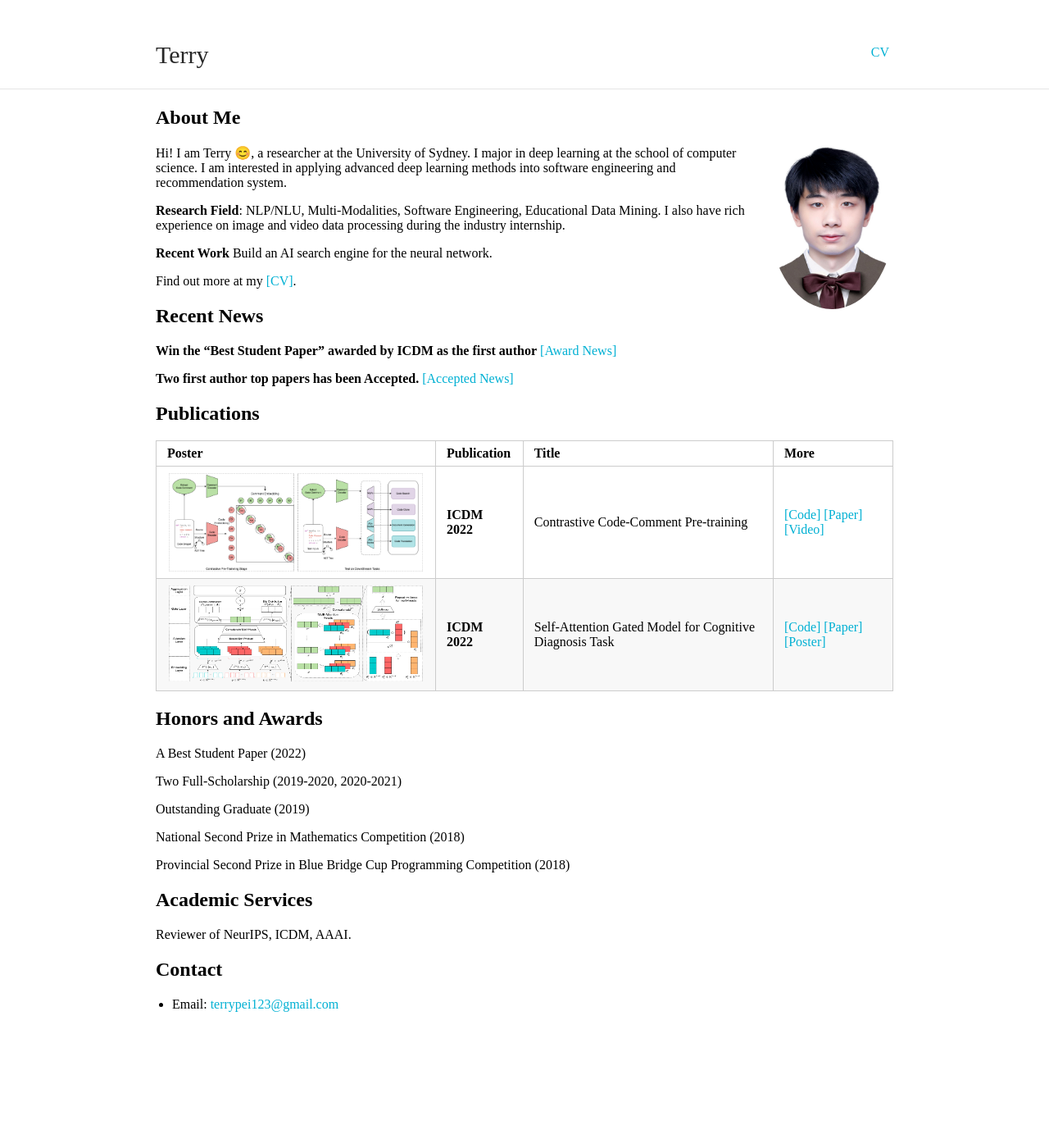
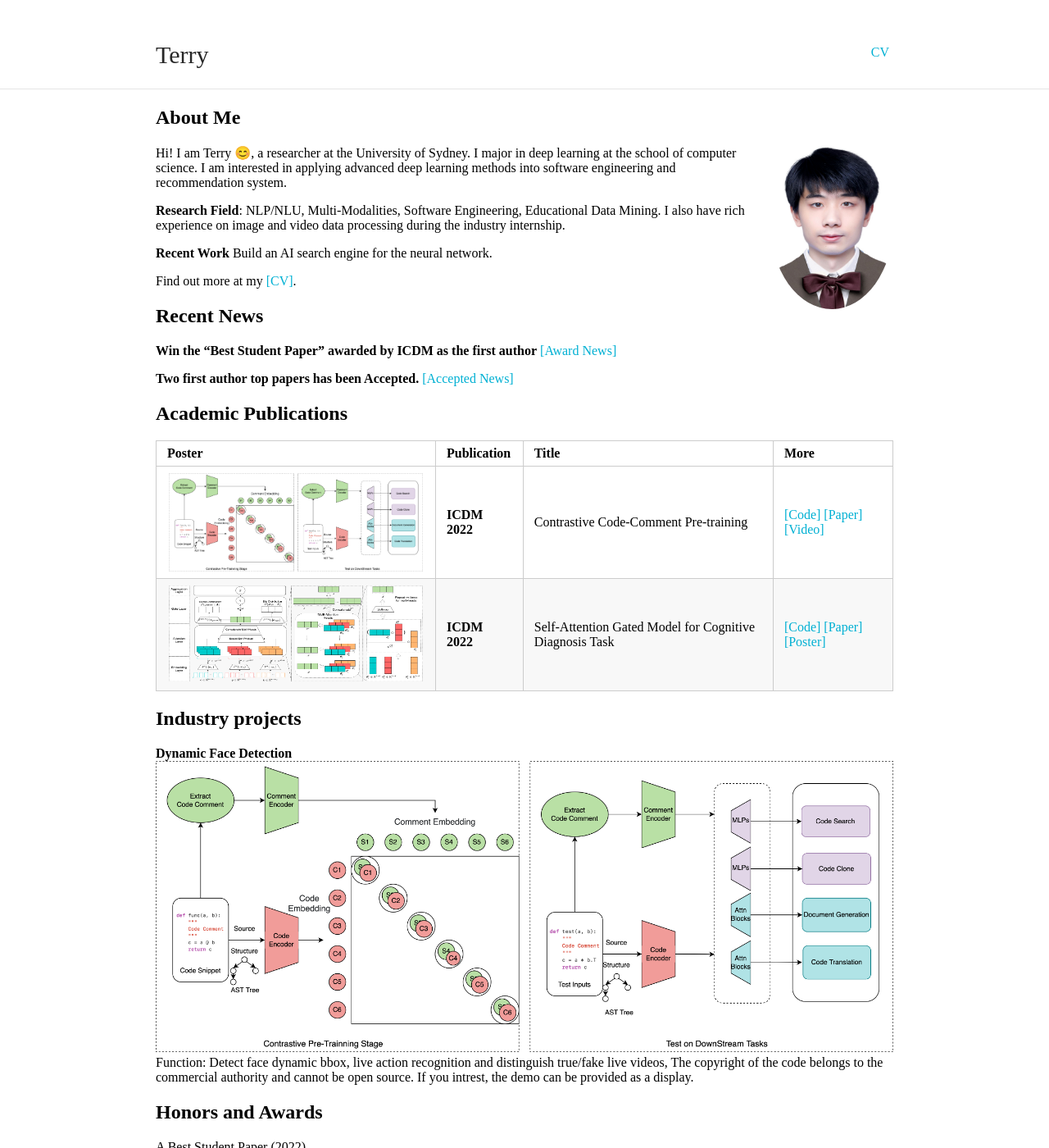
Before and after one commit to TerryPei/Terry000.github.io-1, a Jekyll site: the page built from index.md, in a window 1280 px wide and 1400 px high. Shown: the whole window at 82% size. Built offline with Jekyll 4.4.1, drawn with Linux system fonts in a browser that asks for light colours; our own code applies the rules of GitHub Pages for plain Markdown files.

Commit message:
Update index.md

```diff
--- a/index.md
+++ b/index.md
@@ -27,12 +27,18 @@ Find out more at my [[CV]](CV.pdf).
 **Two first author top papers has been Accepted.** [[Accepted News]](https://www.cse.fau.edu/~xqzhu/icdm2022/ICDM2022Program.pdf)
 
 
-## Publications
+## Academic Publications
 
  Poster | Publication | Title | More
 -----|-----|-----|-----|-----
 <img class="paper-picture" src="c3p.png"> | **ICDM 2022** | Contrastive Code-Comment Pre-training | [[Code]](https://github.com/TerryPei/C3P) [[Paper]](https://github.com/Terry000/papers/blob/main/C-3-P/C-3-P.pdf) [[Video]](https://github.com/Terry000/papers/blob/main/C-3-P/c3p.m4v)
 <img class="paper-picture" src="arch.png"> | **ICDM 2022** | Self-Attention Gated Model for Cognitive Diagnosis Task | [[Code]](https://github.com/TerryPei/AGCDM) [[Paper]](https://github.com/Terry000/papers/blob/main/AGCDM/AGCDM.pdf) [[Poster]](https://github.com/TerryPei/AGCDM/blob/main/results/figs/poster.png)
+
+## Industry projects
+**Dynamic Face Detection**
+<img src="c3p.png">
+Function: Detect face dynamic bbox, live action recognition and distinguish true/fake live videos,
+The copyright of the code belongs to the commercial authority and cannot be open source. If you intrest, the demo can be provided as a display.
 
 
 ## Honors and Awards
```
